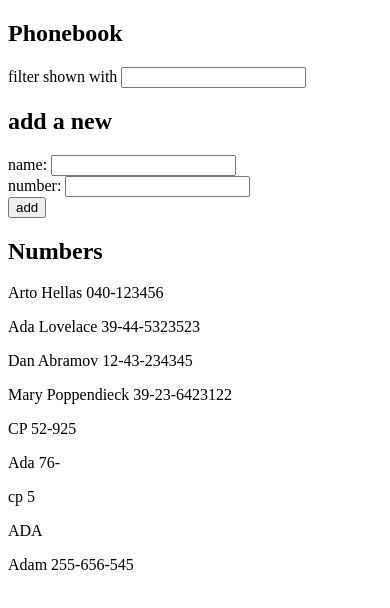
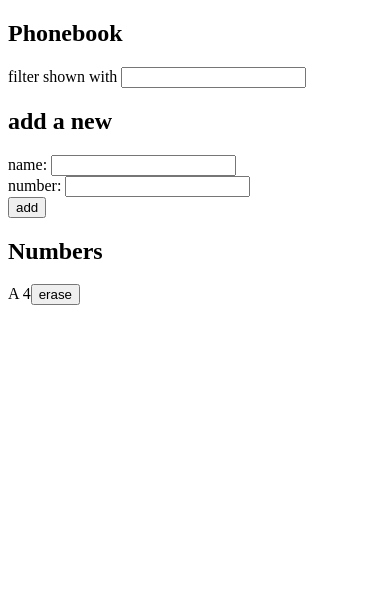
Before and after one commit to b18050/exercises, a React (Create React App) app in the folder part2/phonebook/: page / in a window 390 px wide. Shown: the top 608 px of the page. Built offline with nearby package versions, Linux system fonts and the light colour scheme; data requests are answered from the project's data file.

Commit message:
phonebook step9

```diff
--- a/part2/phonebook/db.json
+++ b/part2/phonebook/db.json
@@ -1,49 +1,9 @@
 {
   "persons": [
     {
-      "name": "Arto Hellas",
-      "number": "040-123456",
+      "name": "A",
+      "number": "4",
       "id": 1
-    },
-    {
-      "name": "Ada Lovelace",
-      "number": "39-44-5323523",
-      "id": 2
-    },
-    {
-      "name": "Dan Abramov",
-      "number": "12-43-234345",
-      "id": 3
-    },
-    {
-      "name": "Mary Poppendieck",
-      "number": "39-23-6423122",
-      "id": 4
-    },
-    {
-      "name": "CP",
-      "number": "52-925",
-      "id": 5
-    },
-    {
-      "name": "Ada",
-      "number": "76-",
-      "id": 6
-    },
-    {
-      "name": "cp",
-      "number": "5",
-      "id": 7
-    },
-    {
-      "name": "ADA",
-      "number": "",
-      "id": 8
-    },
-    {
-      "name": "Adam",
-      "number": "255-656-545",
-      "id": 9
     }
   ]
 }
--- a/part2/phonebook/src/App.js
+++ b/part2/phonebook/src/App.js
@@ -1,5 +1,5 @@
 import React, { useState, useEffect } from 'react'
-import axios from 'axios'
+
 import personService from './services/persons'
 const App = () => {
   const [persons, setPersons] = useState([])
@@ -14,6 +14,10 @@ const App = () => {
                 console.log(initialPersons)
                 setPersons(initialPersons)
             })
+            .catch(error => {
+                alert('the server is not running, please run >>npx json-server --port 3001 --watch db.json'
+                 )
+            })
   },[])
 
   const addName = (event) => {
@@ -21,7 +25,8 @@ const App = () => {
 
     const nameObject = {
       name: newName,
-      number: newNumber
+       number: newNumber
+
     }
 
       if(!persons.filter(
@@ -65,13 +70,29 @@ const App = () => {
     });
     console.log(filter_persons)
     return(<>
-       {filter_persons.map((person) => <Contact person={person} key={person.name} />)}
+        {filter_persons.map((person) => <Contact person={person} key={person.name} deletePerson={() => deletePerson(person.id)} />)}
       </>)
   }
 
-  const Contact = ({ person }) => {
+    const deletePerson = (personid) => {
+        console.log(personid)
+        console.log("person want to be deleted")
+        personService
+            .erase(personid)
+            .then(returnedPerson => {
+                setPersons(persons.filter(person => person.id !== personid))
+            })
+
+
+    }
+
+    const Contact = ({ person, deletePerson }) => {
+      const label = 'erase'
   return (
-    <p>{person.name} {person.number}</p>
+      <p>{person.name} {person.number }
+          <button onClick={deletePerson}> {label}
+          </button>
+              </p>
     )
   }
 
--- a/part2/phonebook/src/services/persons.js
+++ b/part2/phonebook/src/services/persons.js
@@ -12,5 +12,11 @@ const create = newObject => {
 	return request.then(response => response.data)
 }
 
+const erase = (personid) => {
+	console.log(personid)
+	const url = `${baseUrl}/${personid}`
+	const request = axios.delete(url)
+	return request.then(response => response.data)
+}
 
-export default { getPersons , create }
+export default { getPersons , create, erase }
```
